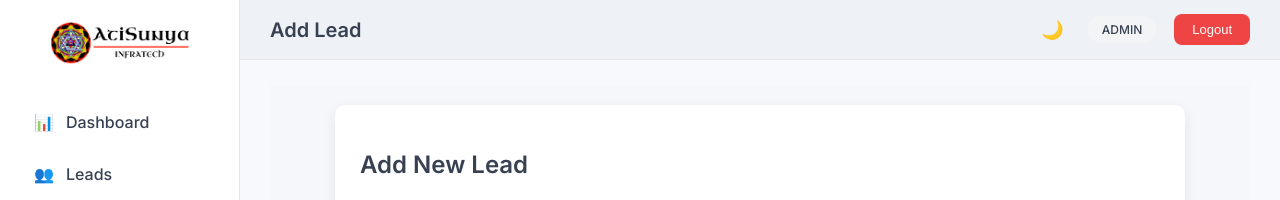
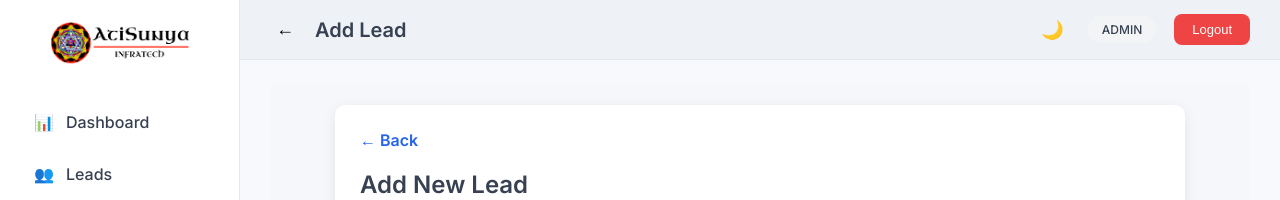
Before and after one commit to Raghav5363/AtiSunyaCRM, a React (Create React App) app in the folder frontend/: page /add in a window 1280 px wide. Shown: the top 200 px of the page. Built offline with nearby package versions, Linux system fonts and the light colour scheme; no server answers; sample sign-in values are in the browser's storage.

Commit message:
logo updated

```diff
--- a/frontend/src/components/LeadForm.js
+++ b/frontend/src/components/LeadForm.js
@@ -172,7 +172,8 @@ toast.success("Lead created");
 
 }
 
-navigate("/");
+/* ✅ FIXED REDIRECT */
+navigate("/leads");
 
 }catch(err){
 
@@ -193,6 +194,15 @@ return(
 <div style={styles.page}>
 
 <div style={styles.card}>
+
+{/* BACK BUTTON */}
+
+<div
+onClick={()=>navigate(-1)}
+style={styles.backBtn}
+>
+← Back
+</div>
 
 <h2 style={styles.title}>
 {isEdit ? "Edit Lead" : "Add New Lead"}
@@ -365,6 +375,13 @@ borderRadius:"10px",
 boxShadow:"0 4px 14px rgba(0,0,0,0.08)"
 },
 
+backBtn:{
+cursor:"pointer",
+marginBottom:"10px",
+fontWeight:"600",
+color:"#2563eb"
+},
+
 title:{
 marginBottom:"20px"
 },
--- a/frontend/src/components/ProtectedRoute.js
+++ b/frontend/src/components/ProtectedRoute.js
@@ -2,28 +2,45 @@ import React from "react";
 import { Navigate } from "react-router-dom";
 
 const ProtectedRoute = ({ children, roles }) => {
+
   const token = localStorage.getItem("token");
 
-  if (!token) return <Navigate to="/login" replace />;
+  if (!token) {
+    return <Navigate to="/login" replace />;
+  }
 
   try {
+
     const payload = JSON.parse(atob(token.split(".")[1]));
 
+    /* TOKEN EXPIRED */
+
     if (payload.exp * 1000 < Date.now()) {
+
       localStorage.removeItem("token");
+
       return <Navigate to="/login" replace />;
+
     }
 
+    /* ROLE CHECK */
+
     if (roles && !roles.includes(payload.role)) {
-      return <Navigate to="/" replace />;
+
+      return <Navigate to="/dashboard" replace />;
+
     }
 
     return children;
 
   } catch {
+
     localStorage.removeItem("token");
+
     return <Navigate to="/login" replace />;
+
   }
+
 };
 
 export default ProtectedRoute;
--- a/frontend/src/components/Sidebar.js
+++ b/frontend/src/components/Sidebar.js
@@ -16,16 +16,17 @@ export default function Sidebar({ isOpen, setIsOpen }) {
 
   const [isMobile, setIsMobile] = useState(false);
 
-  /* ===== SCREEN CHECK ===== */
+  useEffect(() => {
 
-  useEffect(() => {
     const check = () => setIsMobile(window.innerWidth < 768);
+
     check();
+
     window.addEventListener("resize", check);
+
     return () => window.removeEventListener("resize", check);
+
   }, []);
-
-  /* ===== TOKEN SAFE ===== */
 
   const token = localStorage.getItem("token");
 
@@ -38,8 +39,6 @@ export default function Sidebar({ isOpen, setIsOpen }) {
       console.error("Invalid token");
     }
   }
-
-  /* ===== CSV UPLOAD ===== */
 
   const handleCSVUpload = async (e) => {
 
@@ -66,17 +65,19 @@ export default function Sidebar({ isOpen, setIsOpen }) {
 
       e.target.value = "";
 
-      navigate("/leads");
+      navigate("/leads", { replace: true });
 
-    } catch {
+      window.location.reload();
+
+    } catch (err) {
+
+      console.error(err);
 
       toast.error("Upload failed");
 
     }
 
   };
-
-  /* ===== LOGOUT ===== */
 
   const logout = () => {
 
@@ -87,8 +88,6 @@ export default function Sidebar({ isOpen, setIsOpen }) {
     navigate("/login");
 
   };
-
-  /* ===== MENU ===== */
 
   const menu = [
 
@@ -134,8 +133,6 @@ export default function Sidebar({ isOpen, setIsOpen }) {
 
     <>
 
-      {/* ===== OVERLAY ===== */}
-
       {isMobile && isOpen && (
 
         <div
@@ -154,8 +151,6 @@ export default function Sidebar({ isOpen, setIsOpen }) {
 
         <div>
 
-          {/* ===== LOGO ===== */}
-
           <div style={{ textAlign: "center", marginBottom: 30 }}>
 
             <img
@@ -165,8 +160,6 @@ export default function Sidebar({ isOpen, setIsOpen }) {
             />
 
           </div>
-
-          {/* ===== MENU ===== */}
 
           {menu.map((item) => {
 
@@ -189,7 +182,6 @@ export default function Sidebar({ isOpen, setIsOpen }) {
                   background: active ? "#2563eb" : "transparent",
                   color: active ? "white" : "#374151",
                   fontWeight: 500,
-                  transition: "0.2s",
                 }}
               >
 
@@ -202,8 +194,6 @@ export default function Sidebar({ isOpen, setIsOpen }) {
             );
 
           })}
-
-          {/* ===== CSV UPLOAD ===== */}
 
           {(user?.role === "admin" ||
             user?.role === "sales_manager") && (
@@ -234,8 +224,6 @@ export default function Sidebar({ isOpen, setIsOpen }) {
 
         </div>
 
-        {/* ===== FOOTER ===== */}
-
         <div style={{ fontSize: 13, color: "#6b7280" }}>
 
           Logged in as <br />
--- a/frontend/src/components/Topbar.js
+++ b/frontend/src/components/Topbar.js
@@ -14,16 +14,21 @@ export default function Topbar({ openSidebar }) {
   );
 
   /* ===== SCREEN CHECK ===== */
+
   useEffect(() => {
+
     const handleResize = () => {
       setIsMobile(window.innerWidth < 768);
     };
 
     window.addEventListener("resize", handleResize);
+
     return () => window.removeEventListener("resize", handleResize);
+
   }, []);
 
   /* ===== APPLY DARK MODE ===== */
+
   useEffect(() => {
 
     if (darkMode) {
@@ -37,6 +42,7 @@ export default function Topbar({ openSidebar }) {
   }, [darkMode]);
 
   /* ===== TOKEN SAFE DECODE ===== */
+
   let user = null;
 
   try {
@@ -47,14 +53,15 @@ export default function Topbar({ openSidebar }) {
       user = JSON.parse(atob(token.split(".")[1]));
     }
 
-  } catch (err) {
+  } catch {
     console.log("Token decode failed");
   }
 
   /* ===== PAGE TITLES ===== */
 
   const pageTitles = {
-    "/": "Leads Dashboard",
+    "/dashboard": "Dashboard",
+    "/leads": "Leads",
     "/add": "Add Lead",
     "/followups": "Follow Ups",
     "/users": "User Management",
@@ -68,7 +75,14 @@ export default function Topbar({ openSidebar }) {
     if (location.pathname.startsWith("/login")) return "Login";
 
     return pageTitles[location.pathname] || "Dashboard";
+
   };
+
+  /* ===== SHOW BACK BUTTON ===== */
+
+  const showBackButton =
+    location.pathname !== "/dashboard" &&
+    location.pathname !== "/leads";
 
   /* ===== LOGOUT ===== */
 
@@ -96,7 +110,7 @@ export default function Topbar({ openSidebar }) {
       }}
     >
 
-      {/* LEFT SECTION */}
+      {/* LEFT */}
 
       <div style={{ display: "flex", alignItems: "center", gap: 15 }}>
 
@@ -116,6 +130,22 @@ export default function Topbar({ openSidebar }) {
 
         )}
 
+        {showBackButton && (
+
+          <button
+            onClick={() => navigate(-1)}
+            style={{
+              fontSize: 18,
+              background: "none",
+              border: "none",
+              cursor: "pointer",
+            }}
+          >
+            ←
+          </button>
+
+        )}
+
         <div
           style={{
             fontSize: isMobile ? 16 : 20,
@@ -128,7 +158,7 @@ export default function Topbar({ openSidebar }) {
 
       </div>
 
-      {/* RIGHT SECTION */}
+      {/* RIGHT */}
 
       <div
         style={{
@@ -138,7 +168,7 @@ export default function Topbar({ openSidebar }) {
         }}
       >
 
-        {/* DARK MODE TOGGLE */}
+        {/* DARK MODE */}
 
         <button
           onClick={() => setDarkMode(!darkMode)}
@@ -152,8 +182,7 @@ export default function Topbar({ openSidebar }) {
           {darkMode ? "☀️" : "🌙"}
         </button>
 
-
-        {/* ROLE BADGE */}
+        {/* ROLE */}
 
         {!isMobile && user?.role && (
 
@@ -199,4 +228,5 @@ export default function Topbar({ openSidebar }) {
     </div>
 
   );
+
 }
```
Also changed, not shown: frontend/public/aspl-new-logo-1.jpg (deleted), 1 other file (tests, documents, lock files or other folders).
